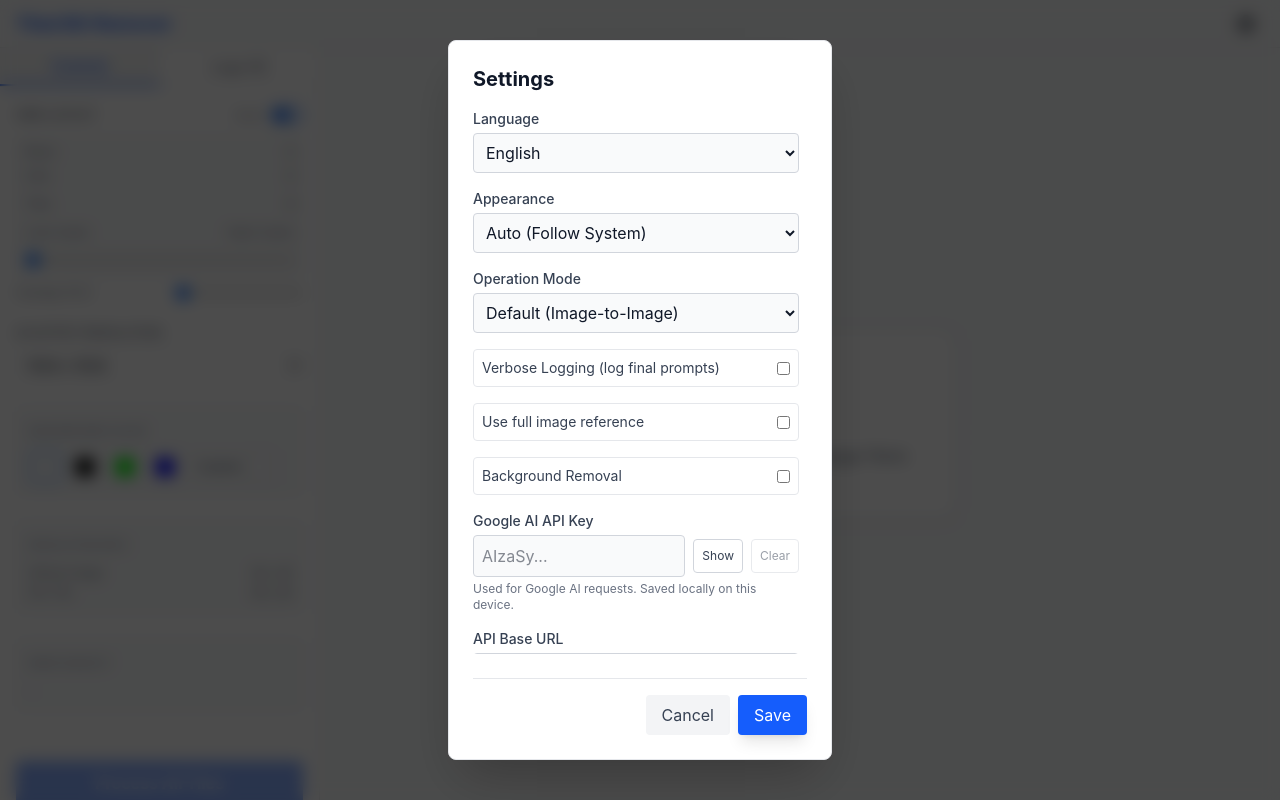
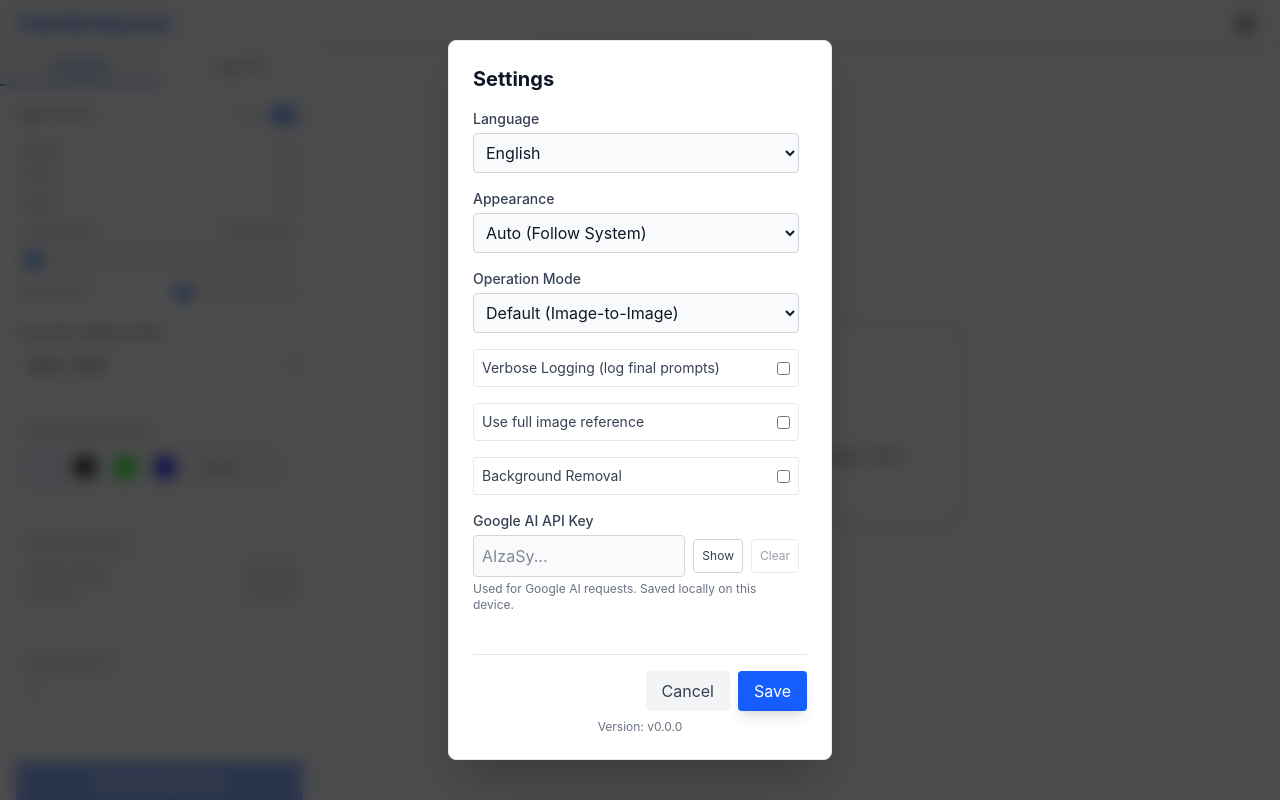
Before and after one commit to GaiZhenbiao/Tiled-BG-Remover, a SvelteKit app: page / in a window 1280 px wide. Both pictures are taken after a click on the button 1246 px from the left and 23 px from the top of the page. Built offline with nearby package versions, Linux system fonts and the light colour scheme.

Commit message:
Fix settings package json access

```diff
--- a/package.json
+++ b/package.json
@@ -1,6 +1,6 @@
 {
   "name": "tiled-bg-remover",
-  "version": "1.2.0",
+  "version": "1.3.0",
   "description": "",
   "type": "module",
   "scripts": {
--- a/src-tauri/tauri.conf.json
+++ b/src-tauri/tauri.conf.json
@@ -1,7 +1,7 @@
 {
   "$schema": "https://schema.tauri.app/config/2",
   "productName": "Tiled BG Remover",
-  "version": "1.2.0",
+  "version": "1.3.0",
   "identifier": "com.treediagram.tiled-bg-remover",
   "build": {
     "beforeDevCommand": "npm run dev",
--- a/src/lib/Settings.svelte
+++ b/src/lib/Settings.svelte
@@ -45,6 +45,7 @@ Return only the generated tile image.`;
   let keyColorSetting = localStorage.getItem('key_color') || 'green';
   let toleranceSetting = parseInt(localStorage.getItem('key_tolerance') || '10');
   let showApiKey = false;
+  const appVersion = __APP_VERSION__;
 
   function restorePromptTemplateWithReference() {
     promptTemplateWithReference = DEFAULT_PROMPT_TEMPLATE_WITH_REFERENCE;
@@ -251,5 +252,8 @@ Return only the generated tile image.`;
       <button on:click={() => dispatch('close')} class="bg-gray-100 dark:bg-gray-700 hover:bg-gray-200 dark:hover:bg-gray-600 text-gray-700 dark:text-gray-300 px-4 py-2 rounded transition-colors">{$t('settings.cancel')}</button>
       <button on:click={save} class="bg-blue-600 hover:bg-blue-500 text-white px-4 py-2 rounded shadow-lg transition-colors">{$t('settings.save')}</button>
     </div>
+    <div class="mt-2 text-center text-xs text-gray-500 dark:text-gray-400">
+      {$t('settings.version')}: v{appVersion}
+    </div>
   </div>
 </div>
--- a/src/lib/i18n.ts
+++ b/src/lib/i18n.ts
@@ -122,6 +122,7 @@ const translations = {
       restoreDefault: "Restore default",
       cancel: "Cancel",
       save: "Save",
+      version: "Version",
       experimental: "Experimental: try 'gemini-3-pro-image-preview' if available.",
       testMode: "Test Generation Mode (Mock)"
     }
@@ -205,6 +206,7 @@ const translations = {
       restoreDefault: "恢复默认",
       cancel: "取消",
       save: "保存",
+      version: "版本",
       experimental: "实验性：如果可用，请尝试 'gemini-3-pro-image-preview'。",
       testMode: "测试生成模式 (模拟)"
     }
@@ -288,6 +290,7 @@ const translations = {
       restoreDefault: "デフォルトに戻す",
       cancel: "キャンセル",
       save: "保存",
+      version: "バージョン",
       experimental: "実験的：利用可能な場合は 'gemini-3-pro-image-preview' を試してください。",
       testMode: "テスト生成モード (モック)"
     }
--- /dev/null
+++ b/src/vite-env.d.ts
@@ -0,0 +1,3 @@
+/// <reference types="vite/client" />
+
+declare const __APP_VERSION__: string;
--- a/vite.config.js
+++ b/vite.config.js
@@ -3,10 +3,15 @@ import { sveltekit } from "@sveltejs/kit/vite";
 
 // @ts-expect-error process is a nodejs global
 const host = process.env.TAURI_DEV_HOST;
+// @ts-expect-error process is a nodejs global
+const packageVersion = process.env.npm_package_version || "0.0.0";
 
 // https://vite.dev/config/
 export default defineConfig(async () => ({
   plugins: [sveltekit()],
+  define: {
+    __APP_VERSION__: JSON.stringify(packageVersion),
+  },
 
   // Vite options tailored for Tauri development and only applied in `tauri dev` or `tauri build`
   //
```
Also changed, not shown: 2 other files (tests, documents, lock files or other folders).
